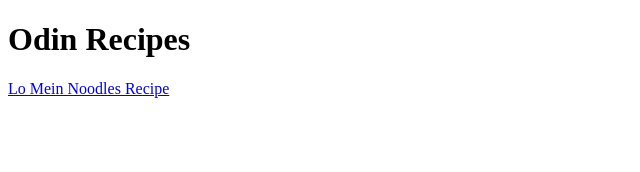
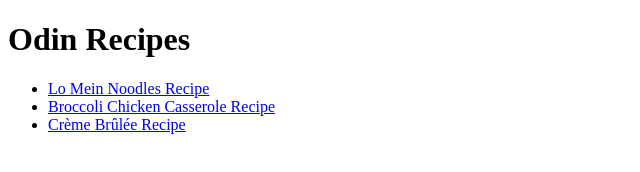
Before and after one commit to FatimaElHoumayssi/odin-recipes, a plain HTML site: page index.html in a window 1280 px wide. Shown: the whole page, without its empty margins (0-640 px from the left). Drawn offline with Linux system fonts and the light colour scheme.

Commit message:
Added Links related to the recipe ppages

```diff
--- a/index.html
+++ b/index.html
@@ -7,7 +7,11 @@
     </head>
     <body>
         <h1>Odin Recipes</h1>
-        <a href="./recipes/Lo-Mein-Noodles.html">Lo Mein Noodles Recipe</a>
+        <ul>
+            <li><a href="./recipes/Lo-Mein-Noodles.html">Lo Mein Noodles Recipe</a></li>
+            <li><a href="./recipes/Broccoli-Chicken-Casserole.html">Broccoli Chicken Casserole Recipe</a></li>
+            <li><a href="./recipes/Creme-Brulee.html">Crème Brûlée Recipe</a></li>
+        </ul>
 
     </body>
 </html>
```
